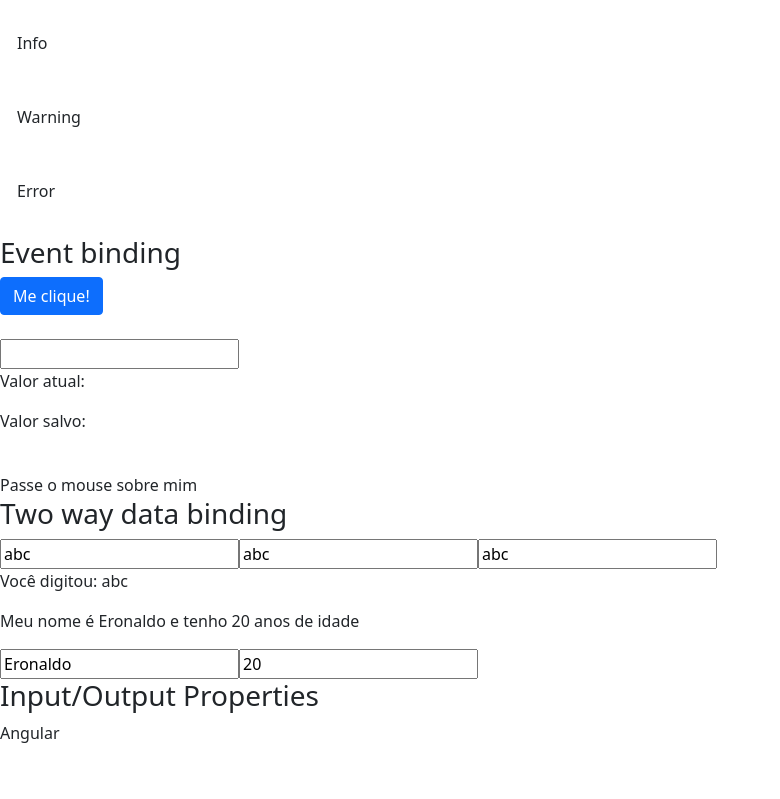
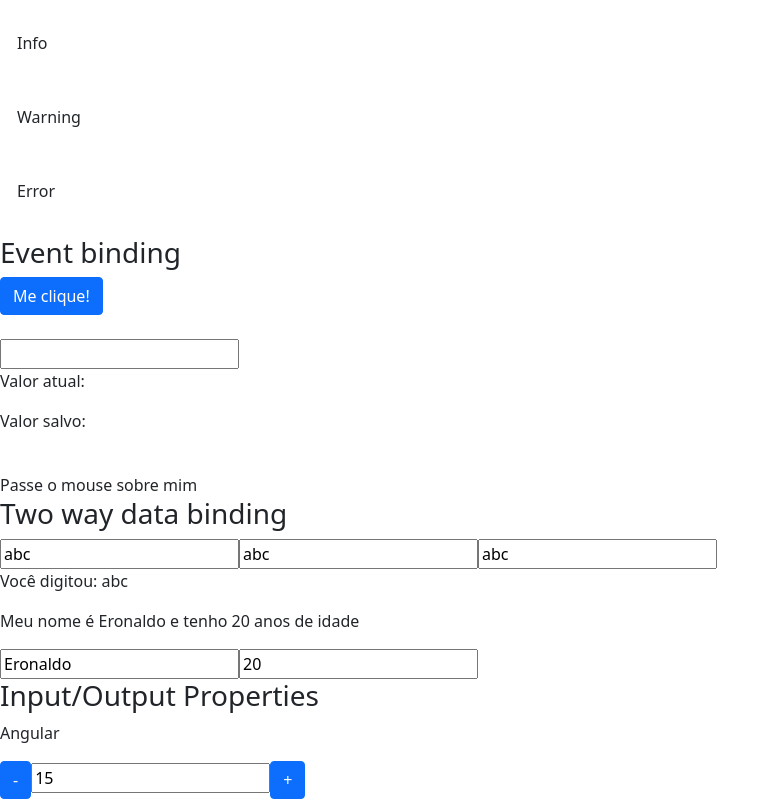
Before and after one commit to Eronheit/angular-data-binding, an Angular app: page / in a window 1280 px wide. Shown: the part 669-1468 px from the top of the page, without its empty margins (0-780 px from the left). Before the commit the page ends 1430 px from the top, so only its background shows below. Built offline with nearby package versions, Linux system fonts and the light colour scheme.

Commit message:
feat: output properties

```diff
--- a/src/app/app.module.ts
+++ b/src/app/app.module.ts
@@ -6,12 +6,14 @@
 import { DataBindingComponent } from './data-binding/data-binding.component';
 import { MyFormModule } from './my-form/my-form.module';
 import { InputPropertyComponent } from './input-property/input-property.component';
+import { OutputPropertyComponent } from './output-property/output-property.component';
 
 @NgModule({
   declarations: [
     AppComponent,
     DataBindingComponent,
-    InputPropertyComponent
+    InputPropertyComponent,
+    OutputPropertyComponent
   ],
   imports: [
     BrowserModule,
--- a/src/app/data-binding/data-binding.component.html
+++ b/src/app/data-binding/data-binding.component.html
@@ -95,5 +95,7 @@
     <h3>Input/Output Properties</h3>
 
     <app-curso [nome]='nomeDoCurso'></app-curso>
+
+    <counter [value]="valorInicial" (hasChangeValue)="onChangeValue($event)"></counter>
   </article>
 </section>
--- a/src/app/data-binding/data-binding.component.ts
+++ b/src/app/data-binding/data-binding.component.ts
@@ -16,6 +16,8 @@
   isMouseOver: boolean = false;
 
   nomeDoCurso: string = 'Angular'
+
+  valorInicial = 15;
 
   getValor(){
     return 1;
@@ -41,6 +43,10 @@
     this.isMouseOver = !this.isMouseOver;
   }
 
+  onChangeValue(event: any) {
+    console.log(event)
+  }
+
   constructor() { }
 
   ngOnInit(): void {
--- /dev/null
+++ b/src/app/output-property/output-property.component.html
@@ -0,0 +1,5 @@
+<div>
+  <button class="btn btn-primary" (click)='decrement()'>-</button>
+  <input type="text" [value]="value" readonly />
+  <button class="btn btn-primary" (click)='increment()'>+</button>
+</div>
--- /dev/null
+++ b/src/app/output-property/output-property.component.ts
@@ -0,0 +1,29 @@
+import { Component, Input, OnInit, EventEmitter, Output } from '@angular/core';
+
+@Component({
+  selector: 'counter',
+  templateUrl: './output-property.component.html',
+  styleUrls: ['./output-property.component.css']
+})
+export class OutputPropertyComponent implements OnInit {
+
+  @Input() value: number = 0;
+
+  @Output() hasChangeValue = new EventEmitter();
+
+  increment() {
+    this.value++;
+    this.hasChangeValue.emit({ newValue: this.value })
+  }
+
+  decrement(){
+    this.value--;
+    this.hasChangeValue.emit({ newValue: this.value })
+  }
+
+  constructor() { }
+
+  ngOnInit(): void {
+  }
+
+}
```
Also changed, not shown: src/app/output-property/output-property.component.css (added), 1 other file (tests, documents, lock files or other folders).
